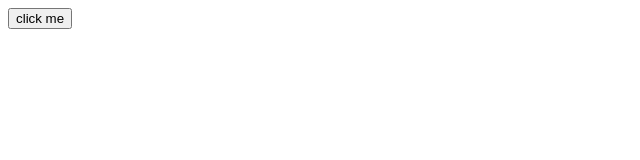
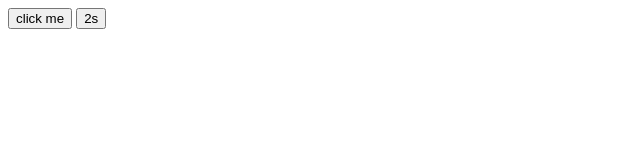
Before and after one commit to Anamika-Singh-2004/testnew_repo, a plain HTML site: page index.html in a window 1280 px wide. Shown: the full height of the page, 0-640 px from the left. Drawn offline with Linux system fonts and the light colour scheme.

Commit message:
new branch

```diff
--- a/index.html
+++ b/index.html
@@ -8,5 +8,7 @@
 <body>
     <button> click me</button>
 
+    <button>2s</button>
+
 </body>
 </html>
```
